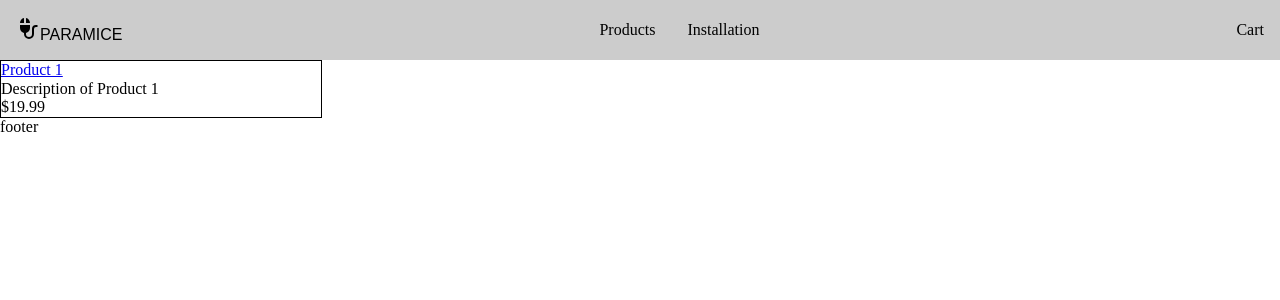
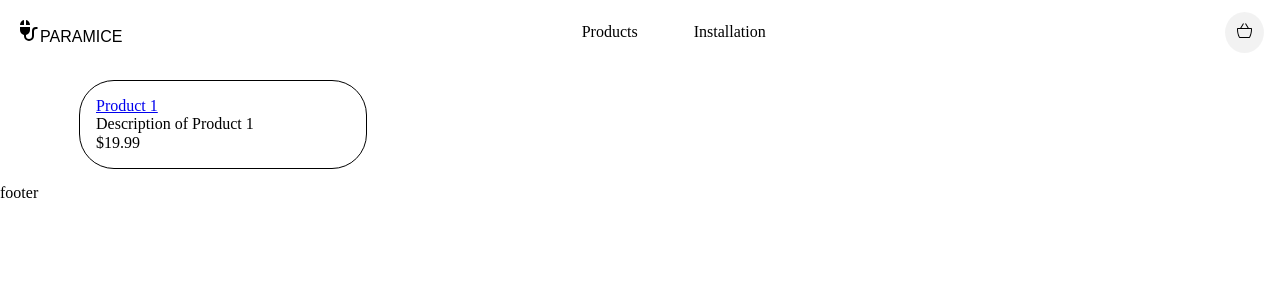
Before and after one commit to TOUnail/ecommerce, a Next.js app: page /products in a window 1280 px wide. Shown: the top 300 px of the page. Built offline with nearby package versions, Linux system fonts and the light colour scheme.

Commit message:
add global styles, experiment with design components

```diff
--- a/components/Navbar.js
+++ b/components/Navbar.js
@@ -26,12 +26,24 @@ const Nav = styled.nav`
   display: flex;
   align-items: center;
   justify-content: space-between;
-  background: rgba(0, 0, 0, 0.2);
-  padding: 1rem;
+  padding: 0.2rem 1rem;
 `;
-const NavItems = styled.div`
+const NavItems = styled.ul`
   display: flex;
   justify-content: space-evenly;
+  padding: 0;
+  list-style: none;
+`;
+const NavItem = styled.li`
+  padding: 0.25rem 0.75rem;
+`;
+const Cart = styled.a`
+  background-color: rgba(0, 0, 0, 0.05);
+  border-radius: 50%;
+  padding: 0.75rem;
+  &:hover {
+    cursor: pointer;
+  }
 `;
 const Navbar = () => {
   return (
@@ -54,14 +66,35 @@ const Navbar = () => {
         </Link>
       </div>
       <NavItems>
+        <NavItem>
           <Link href="/products">
             <UnstyledLink>Products</UnstyledLink>
           </Link>
+        </NavItem>
+        <NavItem>
           <Link href="/installation">
             <UnstyledLink>Installation</UnstyledLink>
           </Link>
+        </NavItem>
       </NavItems>
-      <div>Cart</div>
+      <div>
+        <Link href="/">
+          <Cart>
+            <svg
+              width="15"
+              height="15"
+              viewBox="0 0 15 15"
+              fill="none"
+              xmlns="http://www.w3.org/2000/svg"
+            >
+              <path
+                d="M2.44898 14.398L2.89619 14.1743L2.89619 14.1743L2.44898 14.398ZM12.551 14.398L12.9982 14.6216L12.9982 14.6216L12.551 14.398ZM0.703196 6H14.2968V5H0.703196V6ZM14 5.7032V6.14196H15V5.7032H14ZM12.3859 14H2.61409V15H12.3859V14ZM1 6.14196V5.7032H0V6.14196H1ZM2.89619 14.1743C1.6492 11.6804 1 8.93031 1 6.14196H0C0 9.08555 0.685346 11.9887 2.00176 14.6216L2.89619 14.1743ZM2.61409 14C2.73356 14 2.84277 14.0675 2.89619 14.1743L2.00176 14.6216C2.11773 14.8535 2.35478 15 2.61409 15V14ZM12.1038 14.1743C12.1572 14.0675 12.2664 14 12.3859 14V15C12.6452 15 12.8823 14.8535 12.9982 14.6216L12.1038 14.1743ZM14 6.14196C14 8.93031 13.3508 11.6804 12.1038 14.1743L12.9982 14.6216C14.3147 11.9887 15 9.08555 15 6.14196H14ZM14.2968 6C14.1329 6 14 5.86712 14 5.7032H15C15 5.31483 14.6852 5 14.2968 5V6ZM0.703196 5C0.314831 5 0 5.31483 0 5.7032H1C1 5.86712 0.867117 6 0.703196 6V5ZM3.92875 5.75725L6.92875 0.757248L6.07125 0.242752L3.07125 5.24275L3.92875 5.75725ZM8.07125 0.757248L11.0713 5.75725L11.9287 5.24275L8.92875 0.242752L8.07125 0.757248Z"
+                fill="black"
+              />
+            </svg>
+          </Cart>
+        </Link>
+      </div>
     </Nav>
   );
 };
--- a/pages/_app.js
+++ b/pages/_app.js
@@ -1,13 +1,19 @@
 import styled from "styled-components";
+import GlobalStyle from "../theme/globalStyle";
 import { Normalize } from "styled-normalize";
 import Navbar from "../components/Navbar";
+// https://iconduck.com/
+
 const Container = styled.div`
   display: grid;
   grid-template-rows: auto 1fr auto;
+  max-width: 2148px;
+  margin: 0 auto;
 `;
 const App = ({ Component, pageProps }) => (
   <Container>
     <Normalize />
+    <GlobalStyle />
     <Navbar />
     <Component {...pageProps} />
     <div>footer</div>
--- a/pages/products.js
+++ b/pages/products.js
@@ -4,10 +4,15 @@ import matter from "gray-matter";
 import styled from "styled-components";
 const Container = styled.div`
   display: flex;
+  width: 90%;
+  margin: 0 auto;
 `;
 const Column = styled.div`
   width: 25%;
+  margin: 15px;
+  padding: 1rem;
   border: 1px solid #000;
+  border-radius: 35px;
 `;
 const Products = (props) => {
   return (
--- /dev/null
+++ b/theme/globalStyle.js
@@ -0,0 +1,7 @@
+import { createGlobalStyle } from "styled-components";
+const GlobalStyle = createGlobalStyle`
+    * {
+        box-sizing: border-box;
+    }
+`;
+export default GlobalStyle;
```
Lines whose indentation alone changed are shown as unchanged.
